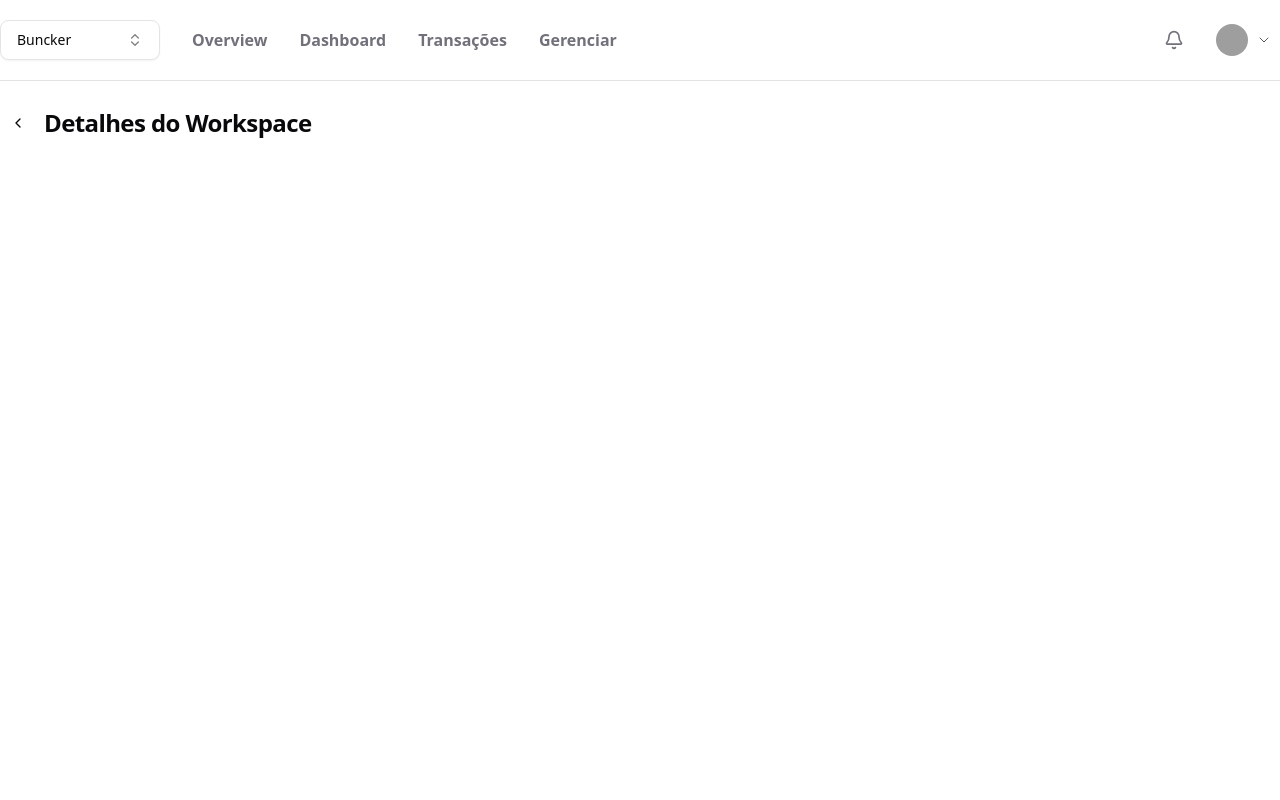
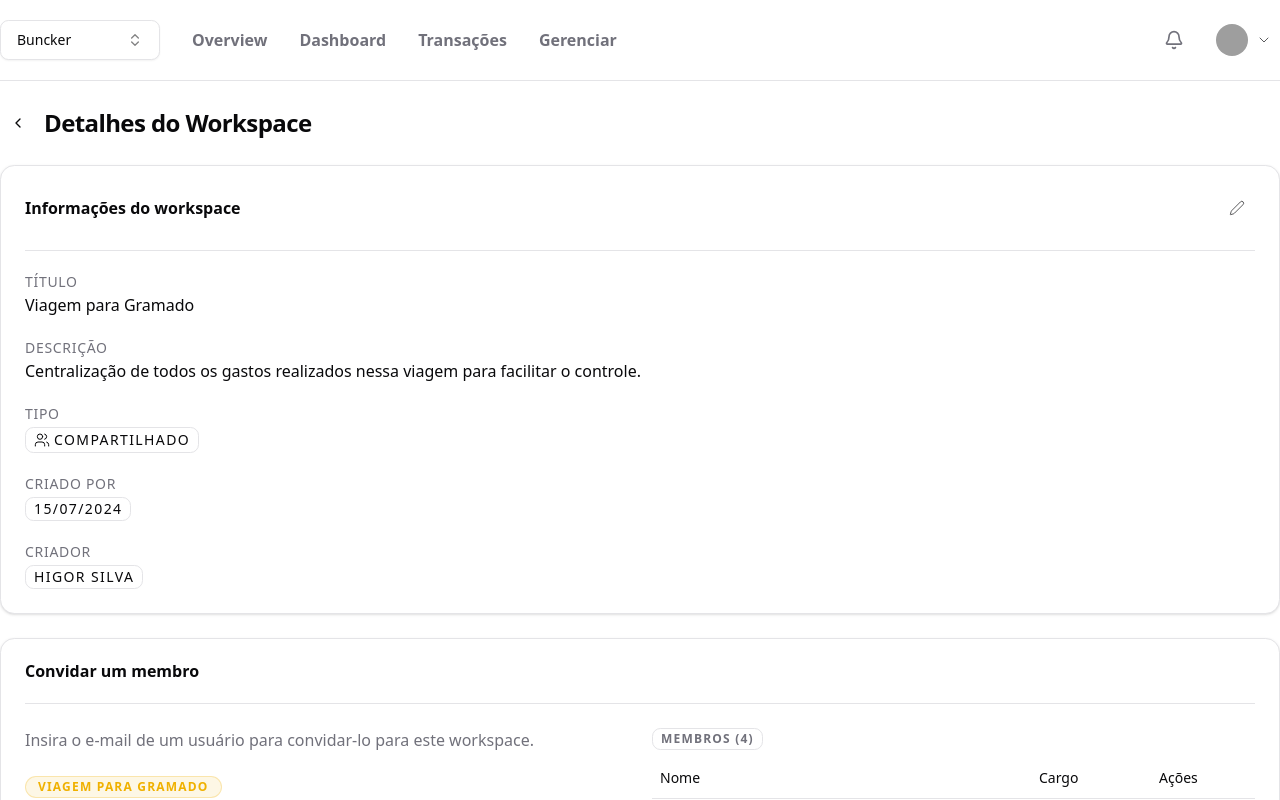
Before and after one commit to hiigorsilva/saas-finance-web, a React (Vite) app: page /app/1/details in a window 1280 px wide. Shown: the top 800 px of the page. Built offline with nearby package versions, Linux system fonts and the light colour scheme; grey boxes are pictures that could not be loaded.

Commit message:
feat: add worksapce-details-page

```diff
--- a/src/routes/(private)/app/$workspaceId/details/index.tsx
+++ b/src/routes/(private)/app/$workspaceId/details/index.tsx
@@ -3,6 +3,8 @@ import { ChevronLeftIcon } from 'lucide-react'
 import { Container } from '@/components/layout/container'
 import { TitleIconPage } from '@/components/layout/title-icon-page'
 import { TitlePage } from '@/components/layout/title-page'
+import { DetailsItemInfo } from './-components/details-item-info'
+import { DetailsItemInvite } from './-components/details-item-invite'
 
 export const Route = createFileRoute('/(private)/app/$workspaceId/details/')({
   component: WorkspaceDetailsPage,
@@ -20,7 +22,8 @@ function WorkspaceDetailsPage() {
   }
 
   return (
-    <Container>
+    <Container className="gap-6 pb-8">
+      {/* TITLE PAGE */}
       <div className="flex justify-start items-center gap-2 mt-6">
         <TitleIconPage handleNavigateBack={handleNavigateBack}>
           <ChevronLeftIcon />
@@ -28,6 +31,11 @@ function WorkspaceDetailsPage() {
 
         <TitlePage>Detalhes do Workspace</TitlePage>
       </div>
+
+      <div className="flex flex-auto flex-col gap-6">
+        <DetailsItemInfo />
+        <DetailsItemInvite />
+      </div>
     </Container>
   )
 }
```
